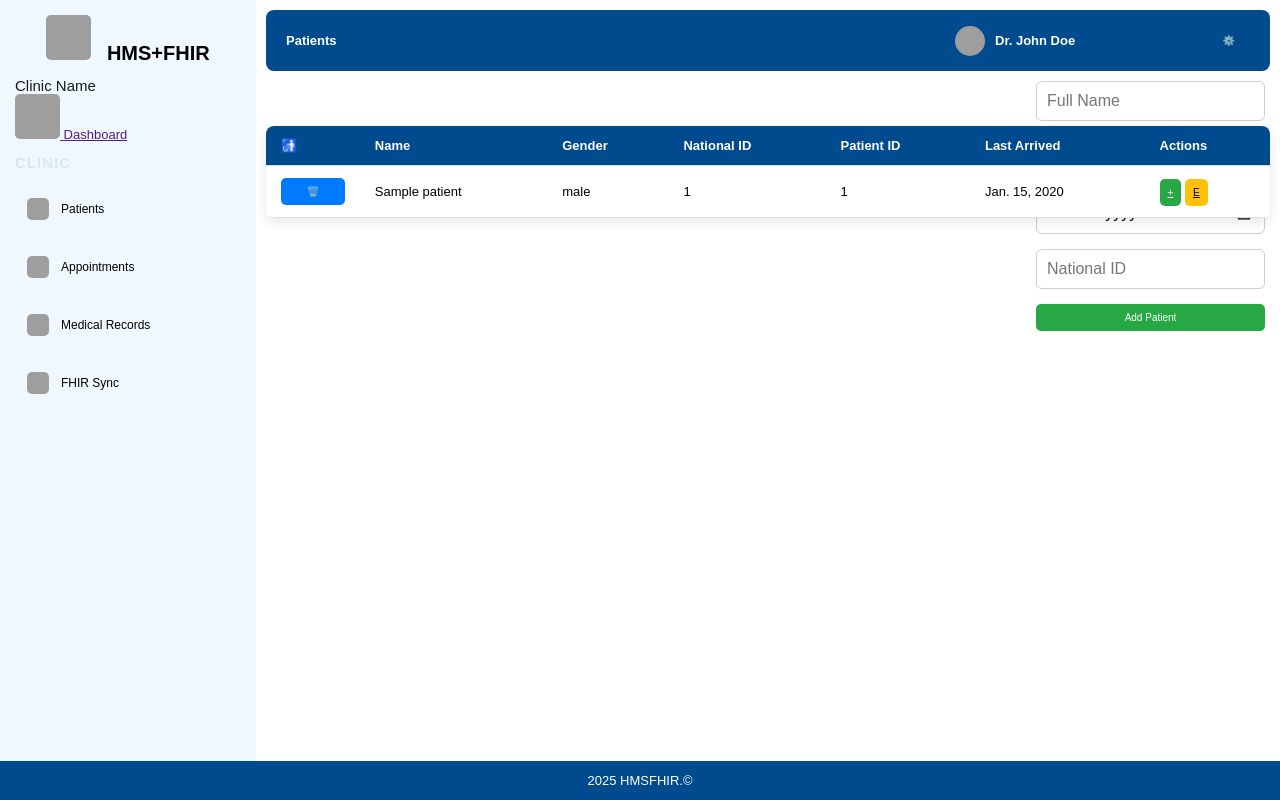
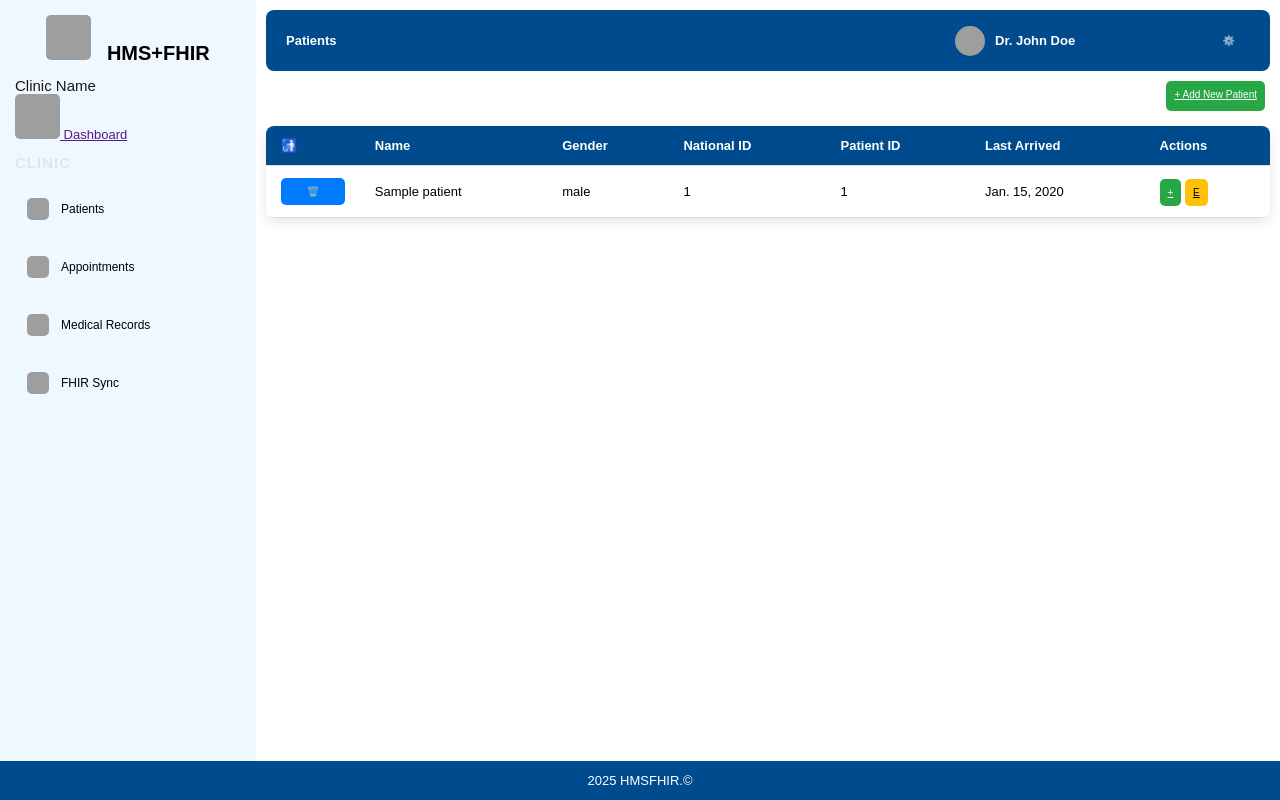
Before and after one commit to HMSFHIR/HMSFHIR-V3, a Django app: page /Patients/patientList/ in a window 1280 px wide. Run offline with Django 5.2, Linux system fonts and the light colour scheme; tables that the repository leaves empty hold one stand-in row (values such as "Sample post"); grey boxes are pictures that could not be loaded.

Commit message:
Created add patient page

```diff
--- a/Patients/templates/Patients/patientList.html
+++ b/Patients/templates/Patients/patientList.html
@@ -8,19 +8,8 @@
 {% block content %}
 <!-- Operations Section -->
 <section class="operations">
-    <!-- New Patient Form -->
-    <form method="post" action="{% url 'add_patient' %}" class="patient-form">
-        {% csrf_token %}
-        <input type="text" name="name" placeholder="Full Name" required>
-        <select name="gender">
-            <option value="male">Male</option>
-            <option value="female">Female</option>
-            <option value="other">Other</option>
-        </select>
-        <input type="date" name="birth_date">
-        <input type="text" name="national_id" placeholder="National ID" required>
-        <button type="submit" class="btn btn-add">Add Patient</button>
-    </form>
+    <!-- Button to go to the Add Patient page -->
+    <a href="{% url 'add_patient' %}" class="btn btn-add">+ Add New Patient</a>
 </section>
 
 <!-- Patients Table -->
--- a/Patients/urls.py
+++ b/Patients/urls.py
@@ -10,4 +10,5 @@ urlpatterns = [
     path("patients/add/", views.add_patient, name="add_patient"),
     path("patients/edit/<str:patient_id>/", views.EditPatient, name="EditPatient"),
     path("patients/<str:patient_id>/summary/", views.ViewRecordsSummary, name="ViewRecordsSummary"),
+    path('patients/add/', views.add_patient, name='add_patient'),
 ]
--- a/Patients/views.py
+++ b/Patients/views.py
@@ -77,7 +77,7 @@ def add_patient(request):
     else:
         form = PatientForm()
 
-    return render(request, "Patients/add_patient.html", {"form": form})
+    return render(request, "Patients/addpatient.html", {"form": form})
 
 
 #view for editing patients
```
